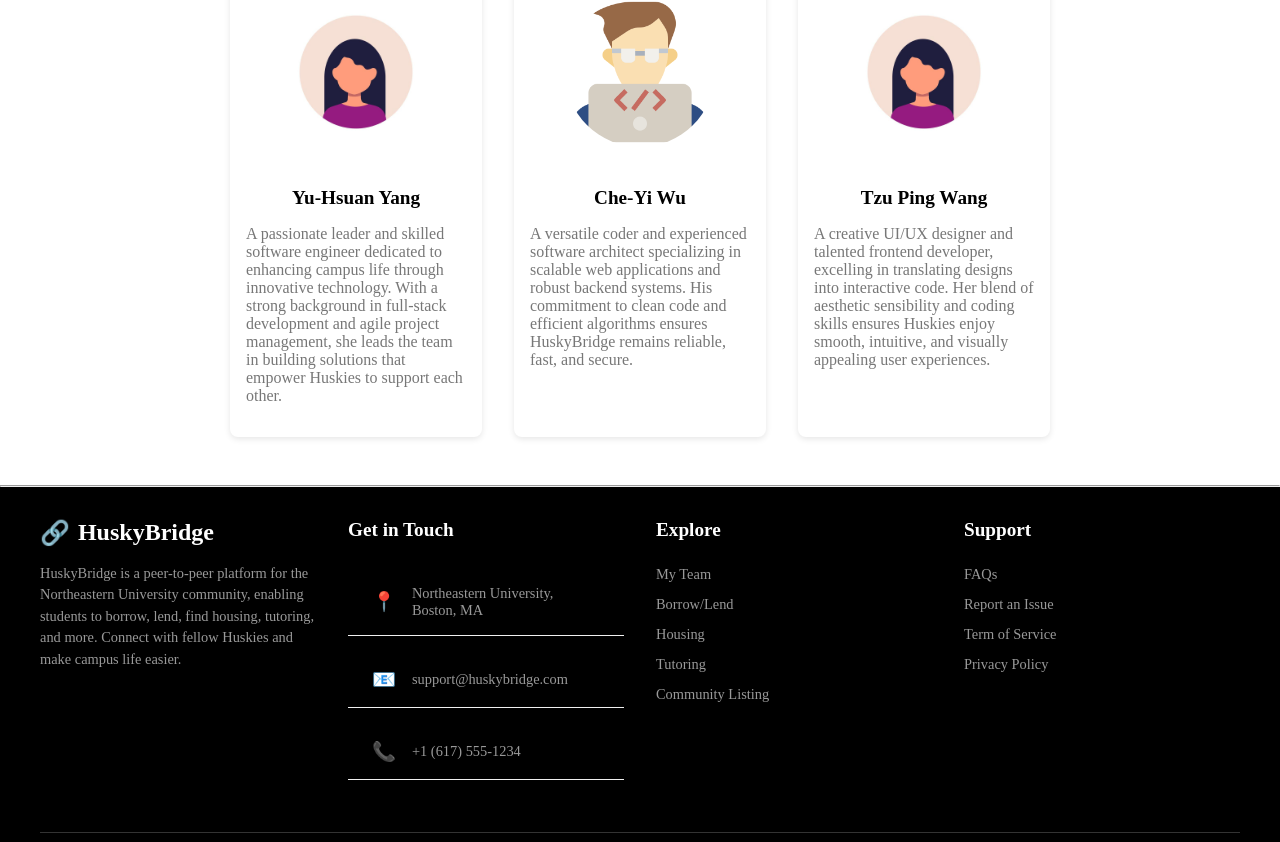
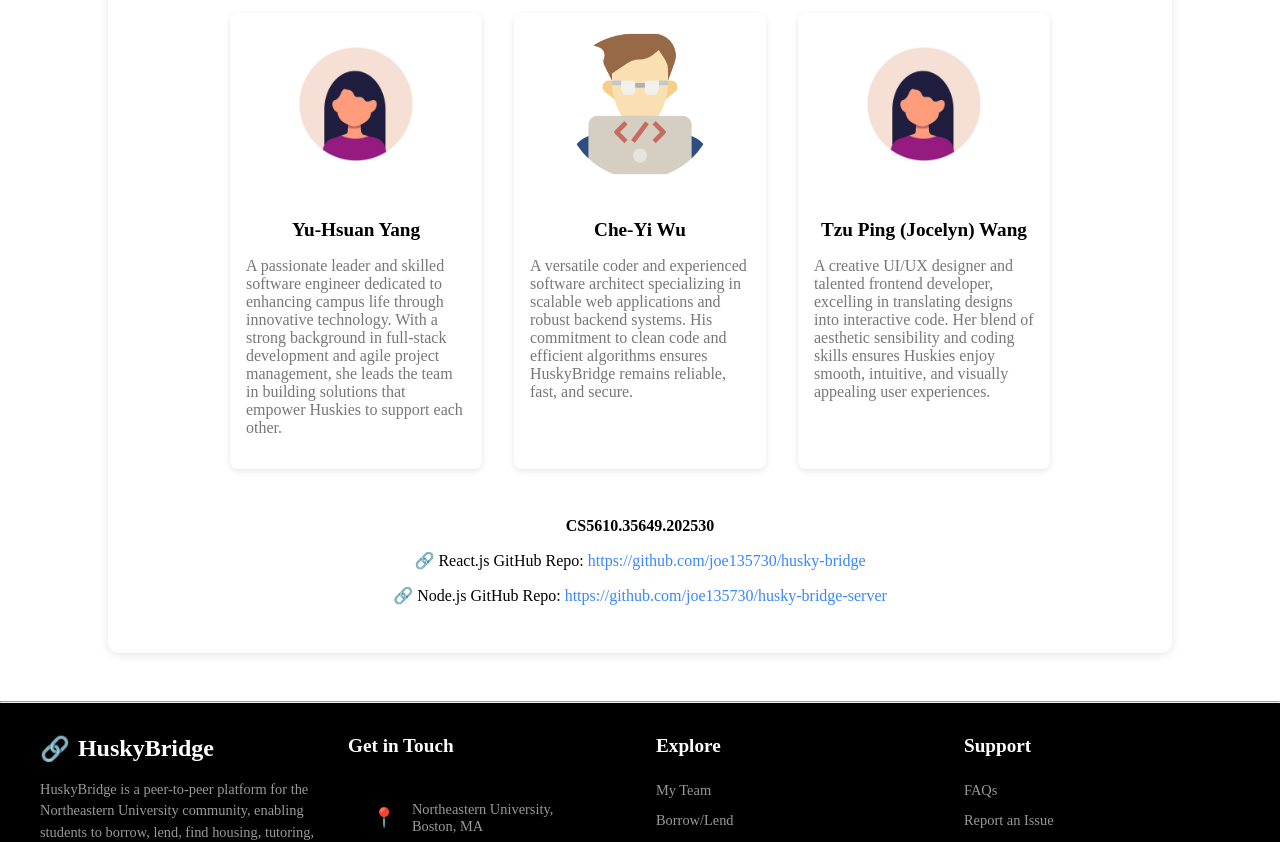
Before and after one commit to joe135730/husky-bridge, a React (Vite) app: page /my-team in a window 1280 px wide. Shown: the part 968-1810 px from the top of the page. Built offline with nearby package versions, Linux system fonts and the light colour scheme; no server answers.

Commit message:
added section and github links

```diff
--- a/src/MyTeam/MyTeam.css
+++ b/src/MyTeam/MyTeam.css
@@ -83,3 +83,55 @@
     font-size: 2rem;
     font-weight: bold;
 }
+
+.github-links {
+    margin-top: 3rem;
+    text-align: center;
+    font-size: 1rem;
+}
+
+.github-links a {
+    color: #3A86FF;
+    text-decoration: none;
+}
+
+.github-links a:hover {
+    text-decoration: underline;
+}
+
+.repo-subtitle {
+    font-weight: bold;
+    text-transform: uppercase;
+    margin-bottom: 1rem;
+}
+
+.team-box-wrapper {
+    margin: 0 auto;
+    max-width: 1000px;
+    padding: 2rem;
+    background-color: #fff;
+    border-radius: 12px;
+    box-shadow: 0 2px 10px rgba(0, 0, 0, 0.1);
+    text-align: center;
+}
+
+.github-links {
+    margin-top: 3rem;
+    font-size: 1rem;
+    text-align: center;
+}
+
+.github-links a {
+    color: #3A86FF;
+    text-decoration: none;
+}
+
+.github-links a:hover {
+    text-decoration: underline;
+}
+
+.repo-subtitle {
+    font-weight: bold;
+    text-transform: uppercase;
+    margin-bottom: 1rem;
+}
--- a/src/MyTeam/index.tsx
+++ b/src/MyTeam/index.tsx
@@ -1,6 +1,7 @@
+
 import Introduction from '../Components/Introduction';
 import './MyTeam.css';
-import member from '../assets/member.png'; // change this to your photo accordingly
+import member from '../assets/member.png';
 import member1 from '../assets/member1.png';
 
 export default function MyTeam() {
@@ -9,32 +10,53 @@ export default function MyTeam() {
             <Introduction />
 
             <section className="team-section">
+                <div className="team-box-wrapper">
                     <div className="team-header">
                         <h4 className="team-subtitle">TEAM</h4>
                         <h2 className="team-title">Our Talents</h2>
                     </div>
+
                     <div className="team-container">
                         <div className="team-member">
-                        <img src={member1} alt="Yu-Hsuan Yang" /> {/* // change this to your photo accordingly  */}
+                            <img src={member1} alt="Yu-Hsuan Yang" />
                             <h3>Yu-Hsuan Yang</h3>
-                        <p>A passionate leader and skilled software engineer dedicated to enhancing campus life through innovative technology. With a strong background in full-stack development and agile project management, she leads the team in building solutions that empower Huskies to support each other.</p>
-
+                            <p>
+                                A passionate leader and skilled software engineer dedicated to enhancing campus life through innovative technology. With a strong background in full-stack development and agile project management, she leads the team in building solutions that empower Huskies to support each other.
+                            </p>
                         </div>
                         <div className="team-member">
-                        <img src={member} alt="Che-Yi Wu" /> {/* // change this to your photo accordingly  */}
+                            <img src={member} alt="Che-Yi Wu" />
                             <h3>Che-Yi Wu</h3>
-                        <p>A versatile coder and experienced software architect specializing in scalable web applications and robust backend systems. His commitment to clean code and efficient algorithms ensures HuskyBridge remains reliable, fast, and secure.</p>
+                            <p>
+                                A versatile coder and experienced software architect specializing in scalable web applications and robust backend systems. His commitment to clean code and efficient algorithms ensures HuskyBridge remains reliable, fast, and secure.
+                            </p>
                         </div>
                         <div className="team-member">
-                        <img src={member1} alt="Tzu Ping Wang" /> {/* // change this to your photo accordingly  */}
-                        <h3>Tzu Ping Wang</h3>
-                        <p>A creative UI/UX designer and talented frontend developer, excelling in translating designs into interactive code. Her blend of aesthetic sensibility and coding skills ensures Huskies enjoy smooth, intuitive, and visually appealing user experiences.</p>
+                            <img src={member1} alt="Tzu Ping Wang" />
+                            <h3>Tzu Ping (Jocelyn) Wang</h3>
+                            <p>
+                                A creative UI/UX designer and talented frontend developer, excelling in translating designs into interactive code. Her blend of aesthetic sensibility and coding skills ensures Huskies enjoy smooth, intuitive, and visually appealing user experiences.
+                            </p>
+                        </div>
+                    </div>
 
+                    <div className="github-links">
+                        <h4 className="repo-subtitle">CS5610.35649.202530</h4>
+                        <p>
+                            🔗 React.js GitHub Repo:{' '}
+                            <a href="https://github.com/joe135730/husky-bridge" target="_blank" rel="noopener noreferrer">
+                                https://github.com/joe135730/husky-bridge
+                            </a>
+                        </p>
+                        <p>
+                            🔗 Node.js GitHub Repo:{' '}
+                            <a href="https://github.com/joe135730/husky-bridge-server" target="_blank" rel="noopener noreferrer">
+                                https://github.com/joe135730/husky-bridge-server
+                            </a>
+                        </p>
                     </div>
                 </div>
             </section>
-
-
         </>
     );
 }
```
Lines whose indentation alone changed are shown as unchanged.
